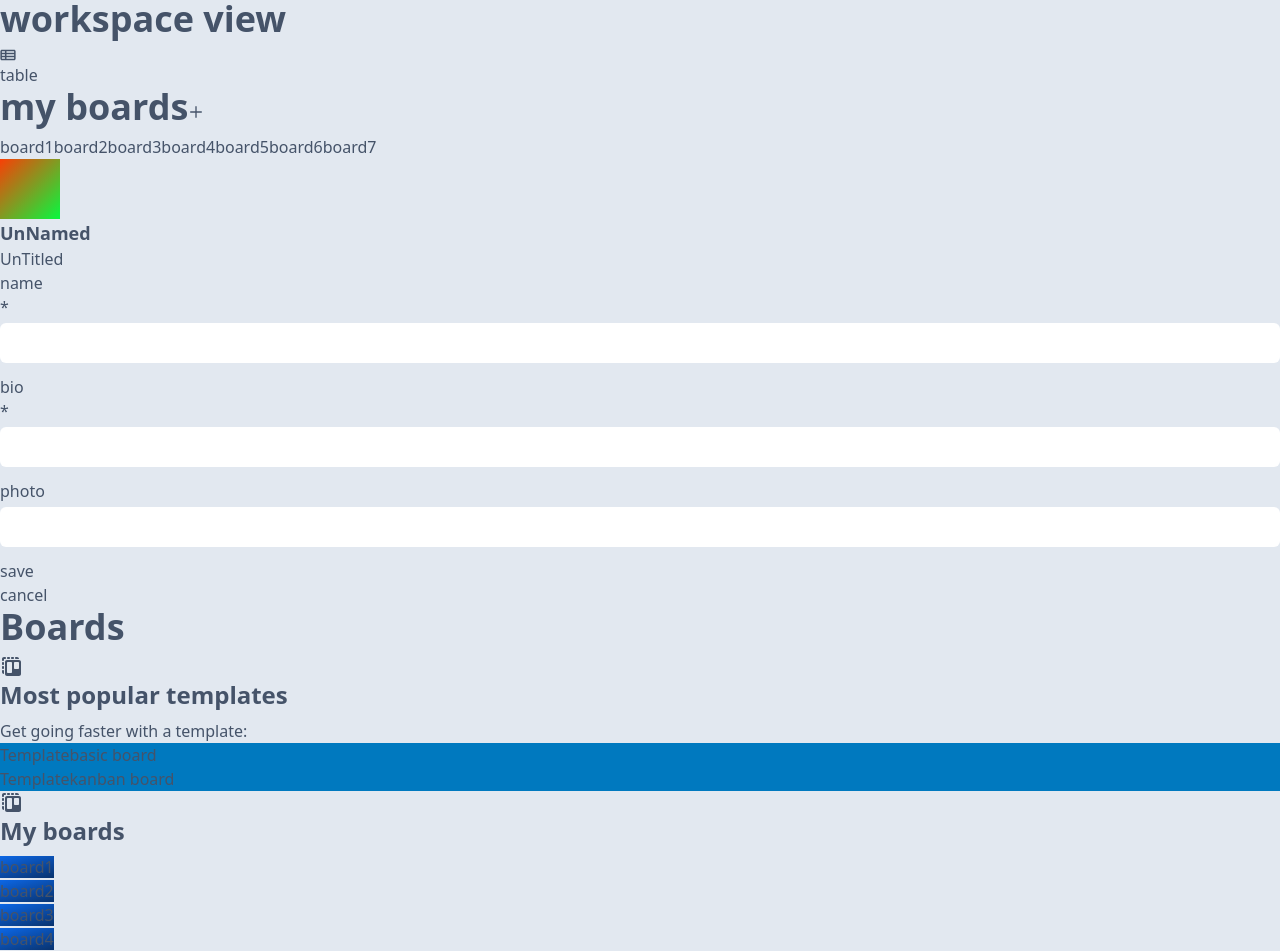
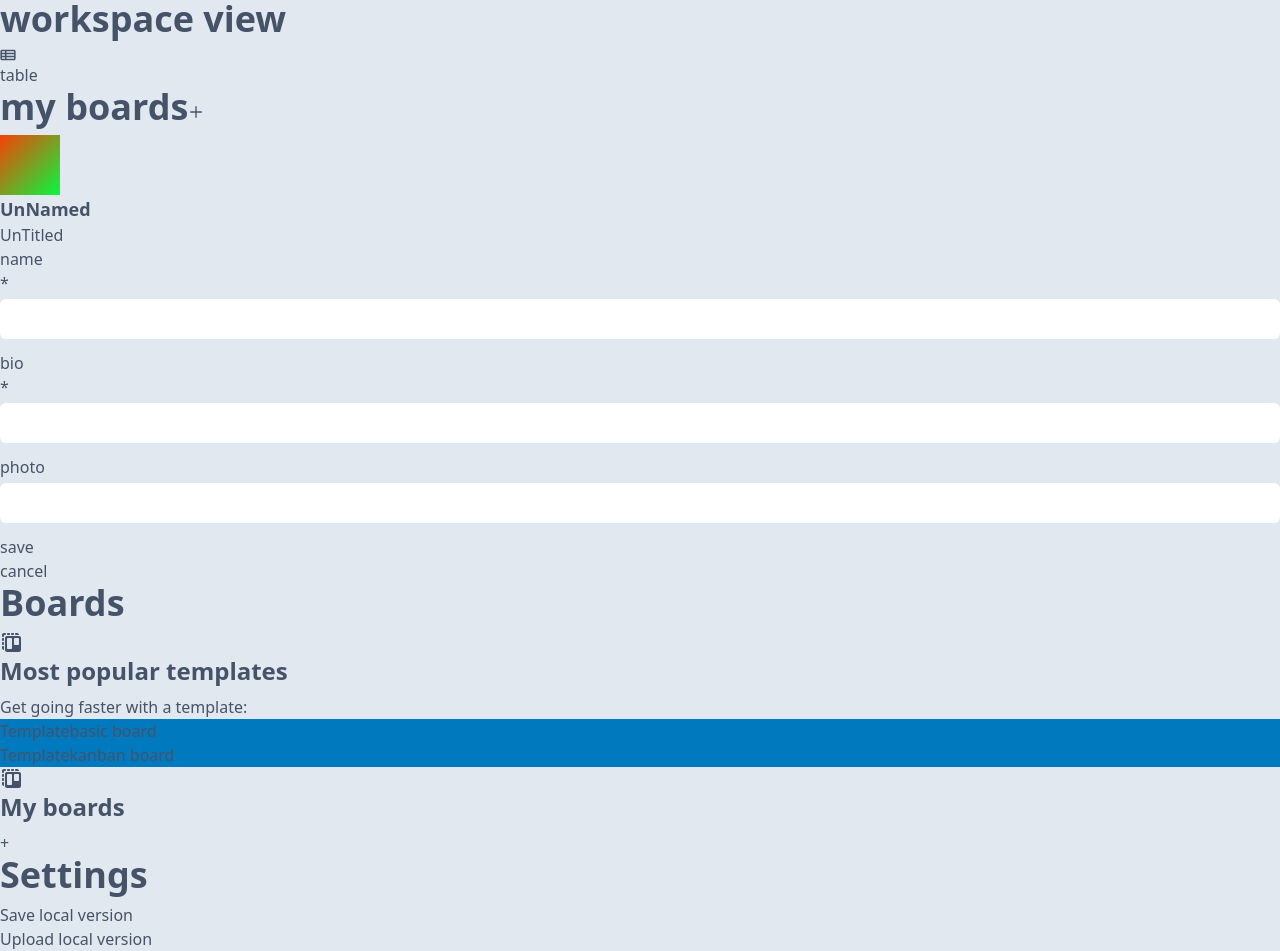
Before and after one commit to ragab0/Task-Manager-Fullstack, a Next.js app: page /profile in a window 1280 px wide. Shown: the part 103-1054 px from the top of the page. Built offline with nearby package versions, Linux system fonts and the light colour scheme.

Commit message:
Create board add & delete reducers

```diff
--- a/src/app/profile/components/BoardsMine/BoardsMine.js
+++ b/src/app/profile/components/BoardsMine/BoardsMine.js
@@ -1,15 +1,24 @@
 "use client";
-import { boards } from "@/assets/data/sidebarData";
 import { modalActions } from "@/toolkits/features/modal/modalSlice";
-import { useDispatch } from "react-redux";
+import { useDispatch, useSelector } from "react-redux";
+import { imgs } from "@/assets/imgs";
 import Link from "next/link";
 import ReduxProvider from "@/providers/ReduxProvider";
+import Image from "next/image";
+import { boardActions } from "@/toolkits/features/board/boardSlice";
+
+const { x } = imgs;
 
 function BoardsMineComp() {
   const appDispatch = useDispatch();
+  const { boards } = useSelector((state) => state.board);
 
   function addBoardHandler() {
     appDispatch(modalActions.modalAddBoardSetter());
+  }
+
+  function removeBoardHandler(title) {
+    appDispatch(boardActions.removeBoard({ title }));
   }
 
   return (
@@ -20,15 +29,22 @@ function BoardsMineComp() {
           gridTemplateColumns: "repeat(auto-fill, minmax(250px, 1fr))",
         }}
       >
-        {boards.map(({ name, link, linearUrl }, i) => (
-          <li key={i}>
+        {boards.map(({ title, type }, i) => (
+          <li key={i} className=" flex flex-col">
             <Link
-              href={link}
-              style={{ backgroundImage: `url(${linearUrl})` }}
+              href={`boards/${title}`}
+              style={{ backgroundImage: `url("/colors/ocean.svg")` }}
               className="p-2 block min-h-[100px] h-full font-bold text-white capitalize rounded-[.25rem]"
             >
-              {name}
+              {title}
+              <span className="block italic text-xs">{type}</span>
             </Link>
+            <button
+              className="self-end mt-[1px] text-xs capitalize bg-red-500 text-white py-[6px] px-3 rounded-md hover:opacity-80"
+              onClick={() => removeBoardHandler(title)}
+            >
+              remove
+            </button>
           </li>
         ))}
         <li>
--- a/src/components/ModalBoardForm/ModalBoardForm.js
+++ b/src/components/ModalBoardForm/ModalBoardForm.js
@@ -5,9 +5,13 @@ import Select from "react-select";
 import { useDispatch, useSelector } from "react-redux";
 import { Controller, useForm } from "react-hook-form";
 import { boardFields } from "@/assets/data/data";
+import { toast } from "react-toastify";
+import { boardActions } from "@/toolkits/features/board/boardSlice";
+import { useEffect } from "react";
 
 function ModalBoardFormComp({ isTempBaordType = null }) {
   const dispatch = useDispatch();
+  const { boards } = useSelector((state) => state.board);
   const {
     register,
     handleSubmit,
@@ -18,8 +22,11 @@ function ModalBoardFormComp({ isTempBaordType = null }) {
   });
 
   function submitHandler(data) {
-    console.log(data);
-    toast.success("Board added!");
+    if (boards.find((b) => b.title === data.title)) {
+      return toast.error("Board already exists! Please choose a unique title");
+    }
+    dispatch(boardActions.addBoard({ formData: data }));
+    toast.success("Board created successfully!");
   }
 
   return (
--- a/src/components/Sidebar/Sidebar.js
+++ b/src/components/Sidebar/Sidebar.js
@@ -4,11 +4,12 @@ import ReduxProvider from "../../providers/ReduxProvider";
 import Link from "next/link";
 import Plus from "@/assets/icons/Plus";
 import { useSelector } from "react-redux";
-import { boards, views } from "@/assets/data/sidebarData";
+import { views } from "@/assets/data/sidebarData";
 import ProfileOverview from "../ProfileOverview/ProfileOverview";
 
 function SlidesBody() {
   const { isSettings } = useSelector((state) => state.main);
+  const { boards } = useSelector((state) => state.board);
 
   return (
     <aside
@@ -44,17 +45,17 @@ function SlidesBody() {
             </button>
           </h2>
           <ul className="views-items">
-            {boards.map(({ name, link, linearUrl }, i) => (
+            {boards.map(({ title }, i) => (
               <Link
                 key={i}
-                href={link}
+                href={`/board/${title}`}
                 className=" capitalize italic py-2 px-3 cursor-pointer flex items-center gap-2 text-sm"
               >
                 <span
                   className="block w-6 h-5 rounded-sm"
-                  style={{ background: `url(${linearUrl})` }}
+                  style={{ background: `url("/colors/ocean.svg")` }}
                 ></span>
-                <span>{name}</span>
+                <span>{title}</span>
               </Link>
             ))}
           </ul>
--- a/src/toolkits/features/board/boardSlice.js
+++ b/src/toolkits/features/board/boardSlice.js
@@ -1,27 +1,27 @@
-import { createSlice } from "@reduxjs/toolkit";
+const { toast } = require("react-toastify");
+
+const createSlice = require("@reduxjs/toolkit").createSlice;
 
 const initialState = {
-  boards: ["initialBoard"],
-  addBoardField: "",
+  boards: [],
 };
 
-const folderSlice = createSlice({
+const boardSlice = createSlice({
   name: "board",
   initialState,
   reducers: {
-    boardAddFieldSetter: function (state, action) {
-      state.addBoardField = action.payload;
+    addBoard: function (state, action) {
+      // it is just add - doesn't do any validation/checking
+      // we'll check on the submitHandler as we'll use sideeffect (toastify);
+      state.boards.push(action.payload.formData);
     },
-    folderAddSubmitSetter: function (state) {
-      const newBoard = String(state.addBoardField).toLocaleLowerCase();
-      if (newBoard && !state.boards.includes(newBoard)) {
-        state.boards.push(newBoard);
-        state.addFolderField = "";
-      } else {
-      }
+    removeBoard: function (state, action) {
+      state.boards = state.boards.filter(
+        (b) => b.title !== action.payload.title
+      );
     },
   },
 });
 
-export default boardslice.reducer;
-export const folderActions = boardslice.actions;
+module.exports = boardSlice.reducer;
+module.exports.boardActions = boardSlice.actions;
--- a/src/toolkits/features/main/mainSlice.js
+++ b/src/toolkits/features/main/mainSlice.js
@@ -1,6 +1,5 @@
 import FileSaver from "file-saver";
-import { createSlice } from "@reduxjs/toolkit";
-import { persistedStore, store } from "@/toolkits/store";
+const { createSlice } = require("@reduxjs/toolkit");
 
 const initialState = {
   version: 1,
--- a/src/toolkits/store.js
+++ b/src/toolkits/store.js
@@ -8,6 +8,7 @@ const filterSlice = require("./features/filter/filterSlice").default;
 const userSlice = require("./features/user/userSlice");
 const folderSlice = require("./features/folder/folderSlice").default;
 const taskSlice = require("./features/task/taskSlice");
+const boardSlice = require("./features/board/boardSlice");
 const { default: thunk } = require("redux-thunk");
 
 const rootReducer = combineReducers({
@@ -17,6 +18,7 @@ const rootReducer = combineReducers({
   user: userSlice,
   folder: folderSlice,
   task: taskSlice,
+  board: boardSlice,
 });
 
 const persistedReducer = persistReducer(
```
